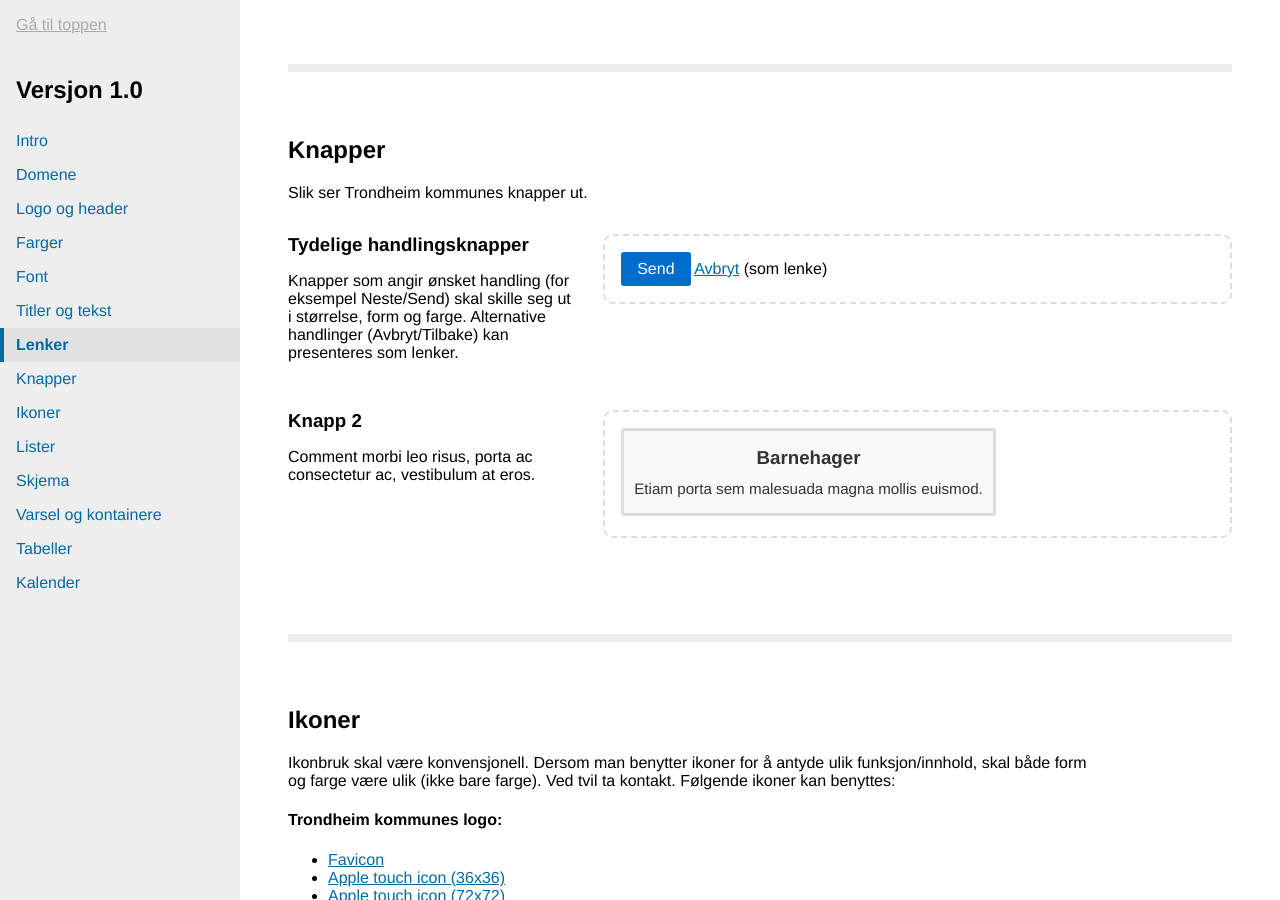
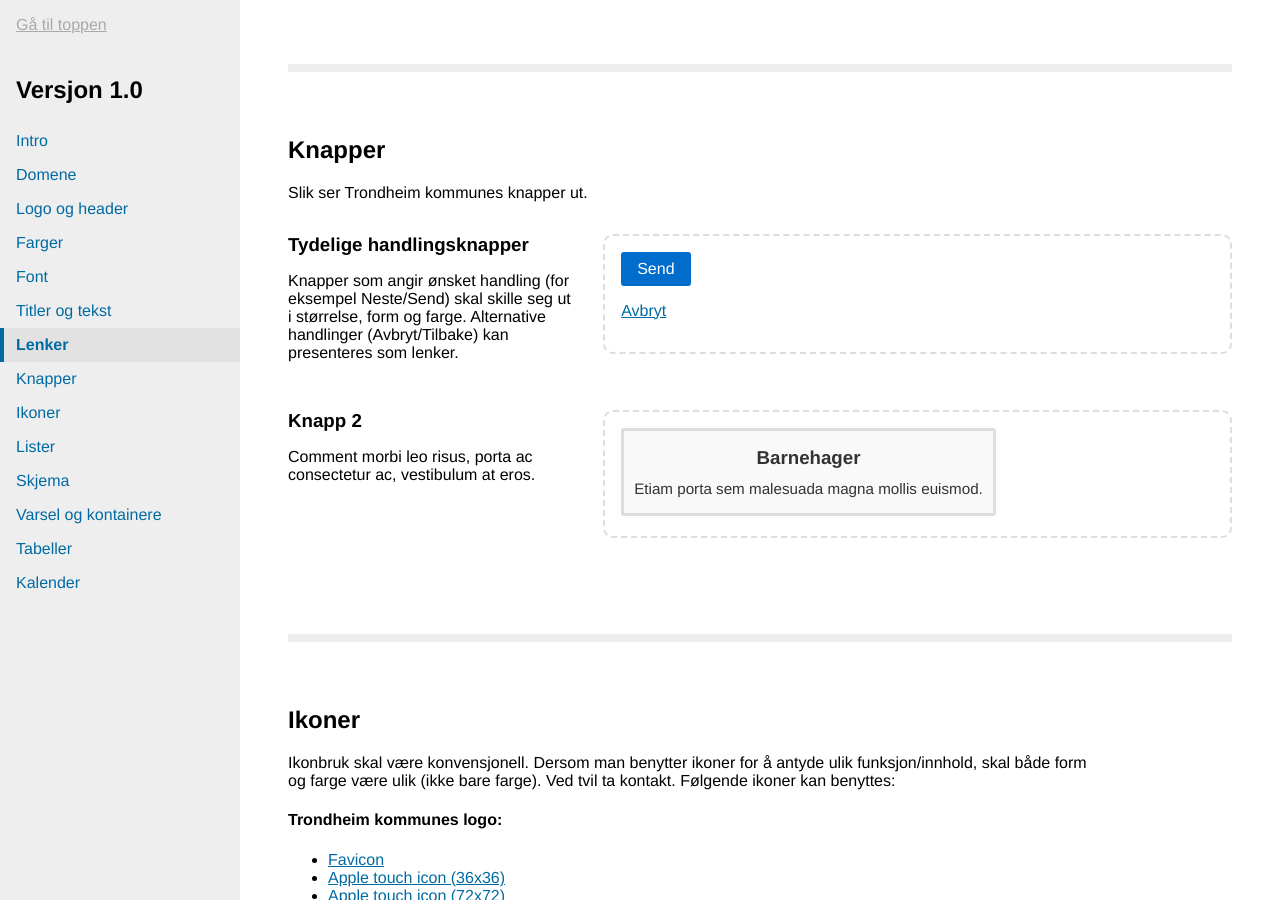
Before and after one commit to rskjonbe/styleguide, a Jekyll site: the page built from versjon/1.0/index.html, in a window 1280 px wide and 900 px high, scrolled down 2614 px. Built offline with Jekyll 4.4.1, drawn with Linux system fonts in a browser that asks for light colours.

Commit message:
småtteri

```diff
--- a/versjon/1.0/buttons.html
+++ b/versjon/1.0/buttons.html
@@ -11,7 +11,7 @@
     </div>
 
     <div class="guide-element__rendered">
-        <a href="" class="tk-button--primary">Send</a>  <a href="#">Avbryt</a> (som lenke)
+        <a href="" class="tk-button--primary">Send</a> <p> <a href="#">Avbryt</a></p>
        </div>
 
 </section>
```
